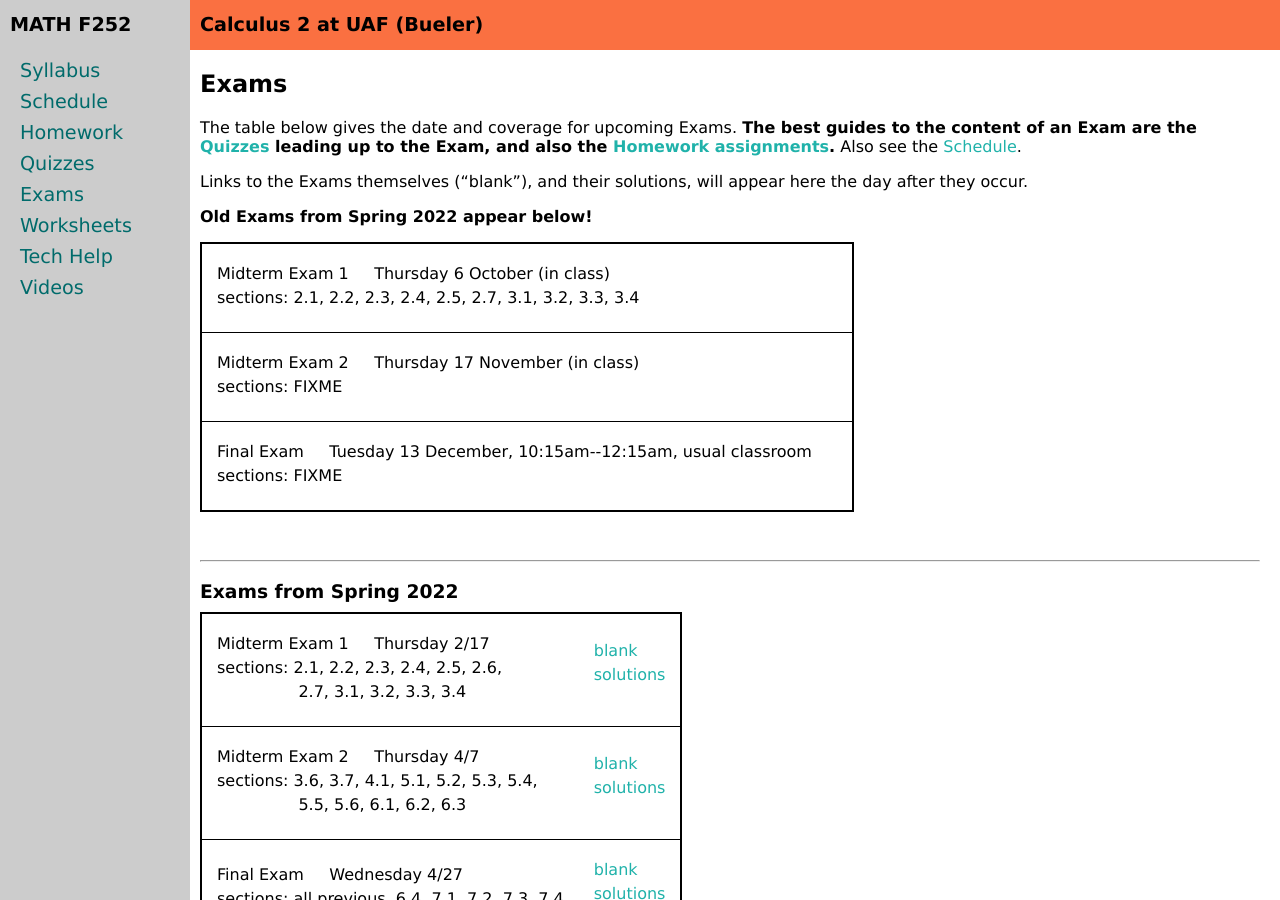
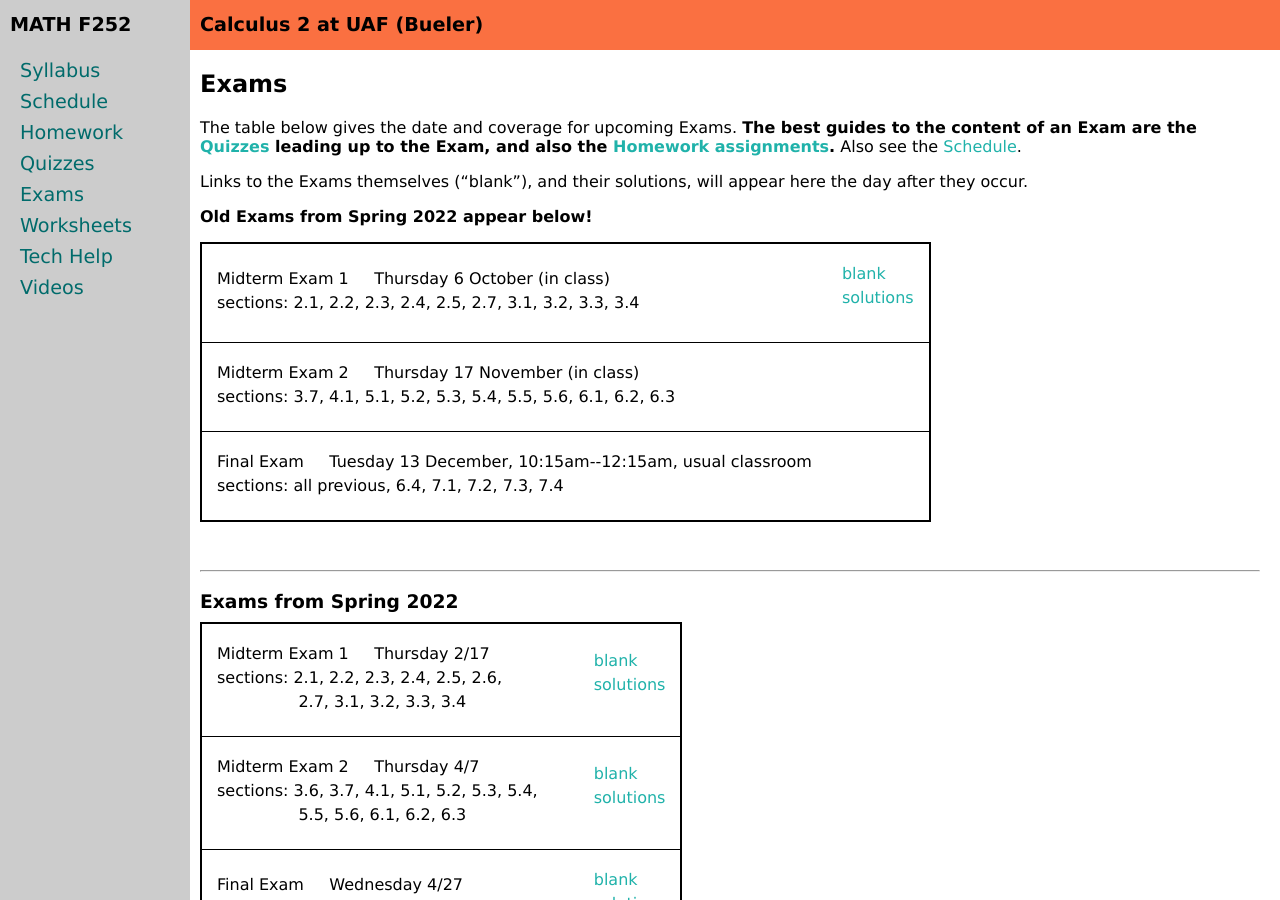
Before and after one commit to uaf-math/calc2, a Jekyll site: the page built from exams.md, in a window 1280 px wide and 900 px high. Built offline with Jekyll 4.4.1, drawn with Linux system fonts in a browser that asks for light colours.

Commit message:
post mid 1 and solns; list section coverage

```diff
--- a/_data/exams.yml
+++ b/_data/exams.yml
@@ -4,15 +4,15 @@ exams:
 - name: Midterm Exam 1
   date: Thursday 6 October (in class)
   sections: 2.1, 2.2, 2.3, 2.4, 2.5, 2.7, 3.1, 3.2, 3.3, 3.4
-  #blank: mid1.pdf
-  #solutions: mid1-solns.pdf
+  blank: mid1.pdf
+  solutions: mid1solns.pdf
 - name: Midterm Exam 2
   date: Thursday 17 November (in class)
-  sections: FIXME
+  sections: 3.7, 4.1, 5.1, 5.2, 5.3, 5.4, 5.5, 5.6, 6.1, 6.2, 6.3
   #blank: mid2.pdf
-  #solutions: mid2-solns.pdf
+  #solutions: mid2solns.pdf
 - name: Final Exam
   date: Tuesday 13 December, 10:15am--12:15am, usual classroom
-  sections: FIXME
+  sections: all previous, 6.4, 7.1, 7.2, 7.3, 7.4
   #blank: final.pdf
-  #solutions: final-solns.pdf
+  #solutions: finalsolns.pdf
```
Also changed, not shown: 3 other files.
